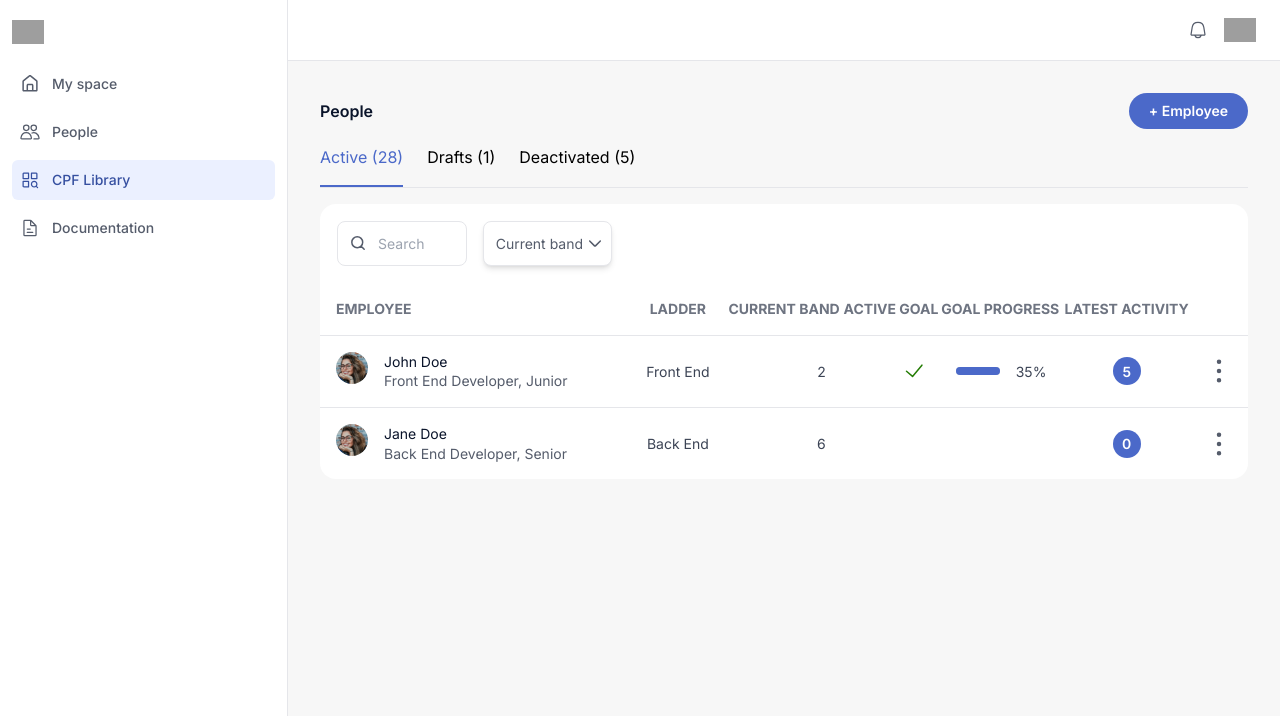
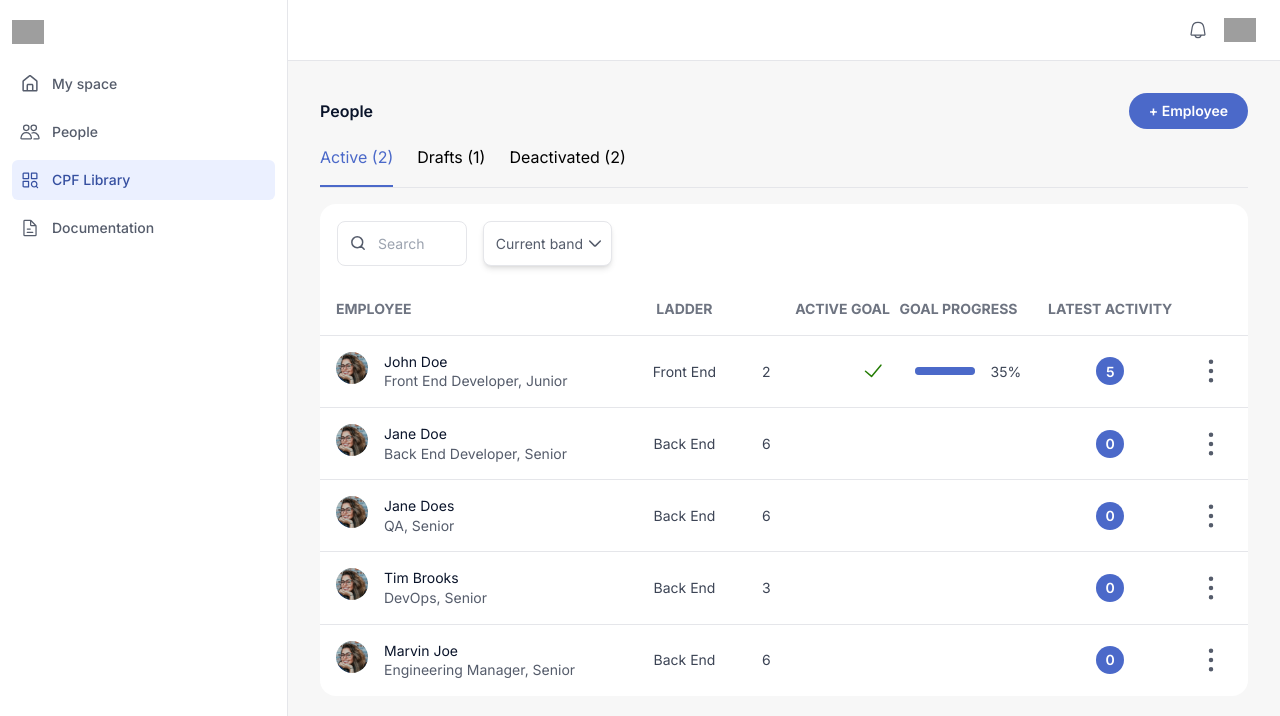
Before and after one commit to Tivix/cpf, a Next.js app in the folder frontend/: page /people in a window 1280 px wide. Shown: the top 716 px of the page. Built offline with nearby package versions, Linux system fonts and the light colour scheme; grey boxes are pictures that could not be loaded.

Commit message:
feat: update Tabs with dynamic people number data [gh-36]

```diff
--- a/frontend/src/app/(app)/people/page.tsx
+++ b/frontend/src/app/(app)/people/page.tsx
@@ -1,8 +1,5 @@
 'use client';
 
-import Image from 'next/image';
-import { DotsIcon } from '@app/static/icons/DotsIcon';
-import { CheckmarkIcon } from '@app/static/icons/CheckmarkIcon';
 import { SearchIcon } from '@app/static/icons/SearchIcon';
 import { Breadcrumbs } from '@app/components/modules/Breadcrumbs';
 import { Tabs } from '@app/components/modules/Tabs';
@@ -11,21 +8,6 @@ import { InputField } from '@app/components/common/InputField/InputField';
 import { useEffect, useState } from 'react';
 import { Employee } from '@app/types/common';
 import { EmployeeCard } from '@app/components/common/EmployeeCard';
-
-const TABS = [
-  {
-    title: 'Active',
-    employees: 28,
-  },
-  {
-    title: 'Drafts',
-    employees: 1,
-  },
-  {
-    title: 'Deactivated',
-    employees: 5,
-  },
-];
 
 const FILTERS = [
   { label: 'Current band', value: 'current_band', id: 1 },
@@ -53,9 +35,45 @@ const PEOPLE = [
     activeGoal: false,
     goalProgress: 0,
     latestActivity: 0,
+    active: false,
+    draft: false,
+    deactivated: true,
+  },
+  {
+    name: 'Jane Does',
+    title: 'QA, Senior',
+    ladder: 'Back End',
+    currentBand: 6,
+    activeGoal: false,
+    goalProgress: 0,
+    latestActivity: 0,
     active: true,
     draft: true,
     deactivated: false,
+  },
+  {
+    name: 'Tim Brooks',
+    title: 'DevOps, Senior',
+    ladder: 'Back End',
+    currentBand: 3,
+    activeGoal: false,
+    goalProgress: 0,
+    latestActivity: 0,
+    active: false,
+    draft: true,
+    deactivated: false,
+  },
+  {
+    name: 'Marvin Joe',
+    title: 'Engineering Manager, Senior',
+    ladder: 'Back End',
+    currentBand: 6,
+    activeGoal: false,
+    goalProgress: 0,
+    latestActivity: 0,
+    active: false,
+    draft: false,
+    deactivated: true,
   },
 ];
 
@@ -75,7 +93,7 @@ function getPeopleDetails() {
 export default function People() {
   const people = getPeopleDetails();
 
-  const [activeTab, setActiveTab] = useState(TABS[0]);
+  const [activeTab, setActiveTab] = useState('Active');
   const [search, setSearch] = useState('');
   const [selectedFilter, setSelectedFilter] = useState(FILTERS[0].value);
   const [activePeople, setActivePeople] = useState<Employee[]>();
@@ -83,6 +101,21 @@ export default function People() {
   const [deactivatedPeople, setDeactivatedPeople] = useState<Employee[]>();
 
   const selectedFilterLabel = FILTERS.find((option) => option.value === selectedFilter)?.label || '';
+
+  const TABS = [
+    {
+      title: 'Active',
+      employees: activePeople?.length,
+    },
+    {
+      title: 'Drafts',
+      employees: draftPeople?.length,
+    },
+    {
+      title: 'Deactivated',
+      employees: deactivatedPeople?.length,
+    },
+  ];
 
   useEffect(() => {
     const activePeople: Employee[] = [];
@@ -137,17 +170,18 @@ export default function People() {
           <tr className="mx-4 uppercase text-navy-500 font-normal">
             <th className="py-4 text-start pl-4">Employee</th>
             <th className="py-4">Ladder</th>
-            <th className="py-4">Current Band</th>
+            {/* <th className="py-4">Current Band</th> */}
+            <th></th>
             <th className="py-4">Active Goal</th>
             <th className="py-4 text-start">Goal Progress</th>
             <th className="py-4">Latest Activity</th>
-            <th className="py-4 " />
+            <th className="py-4" />
           </tr>
         </thead>
 
         <tbody>
           {people.map((employee: Employee, index) => (
-            <EmployeeCard employee={employee} key={index}/>
+            <EmployeeCard employee={employee} key={index} />
           ))}
         </tbody>
       </table>
--- a/frontend/src/components/modules/Tabs/Tabs.interface.ts
+++ b/frontend/src/components/modules/Tabs/Tabs.interface.ts
@@ -2,12 +2,12 @@ import { ComponentProps } from 'react';
 
 interface Tab {
   title: string;
-  employees: number;
+  employees?: number;
 }
 
 export interface TabsProps {
   tabs: Tab[];
-  active: Tab;
-  setActive: (active: Tab) => void;
+  active: string;
+  setActive: (active: string) => void;
   className?: ComponentProps<'nav'>['className'];
 }
--- a/frontend/src/components/modules/Tabs/Tabs.tsx
+++ b/frontend/src/components/modules/Tabs/Tabs.tsx
@@ -8,9 +8,9 @@ export const Tabs = ({ tabs, active, setActive, className }: TabsProps) => (
         <li key={index}>
           <div
             className={generateClassNames('flex flex-col pb-4  cursor-pointer', {
-              'border-b-2 border-blue-800 text-blue-800': tab.title === active.title,
+              'border-b-2 border-blue-800 text-blue-800': tab.title === active,
             })}
-            onClick={() => setActive(tab)}
+            onClick={() => setActive(tab.title)}
           >
             {tab.title} ({tab.employees})
           </div>
```
